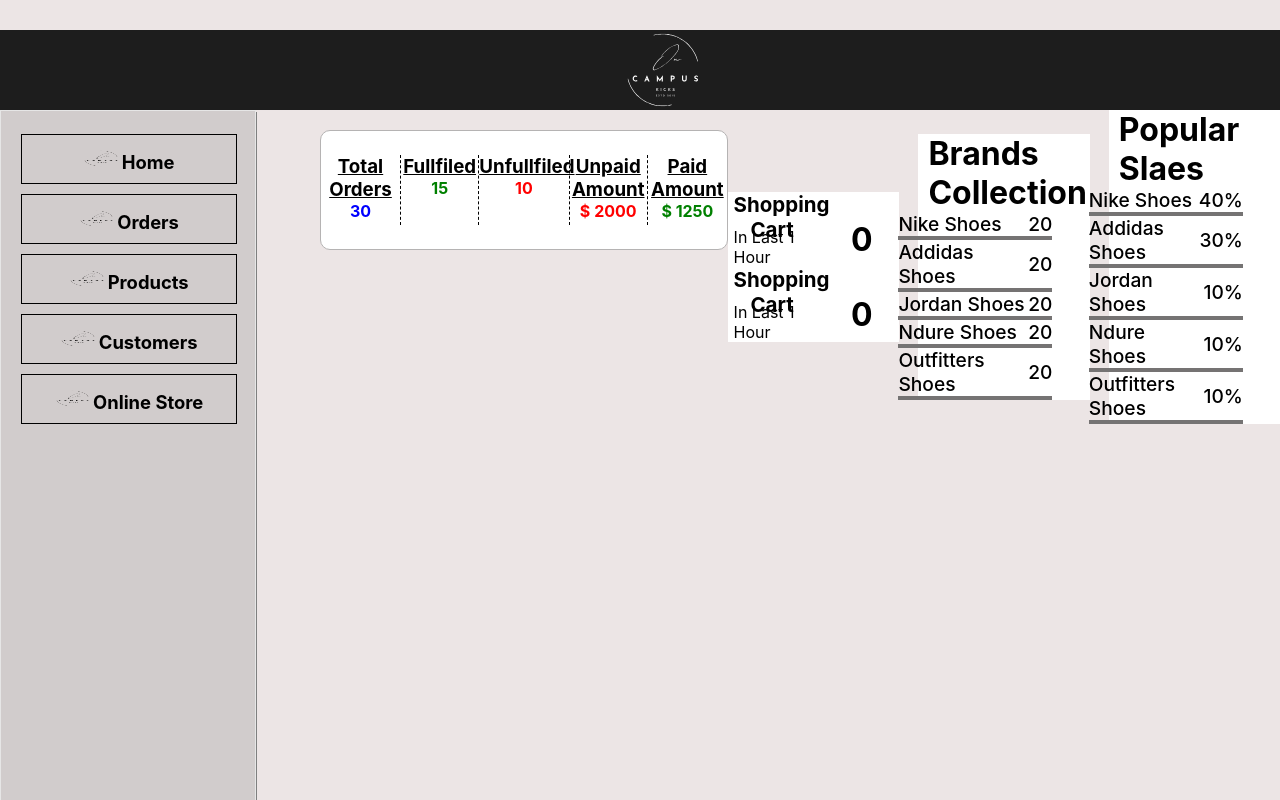
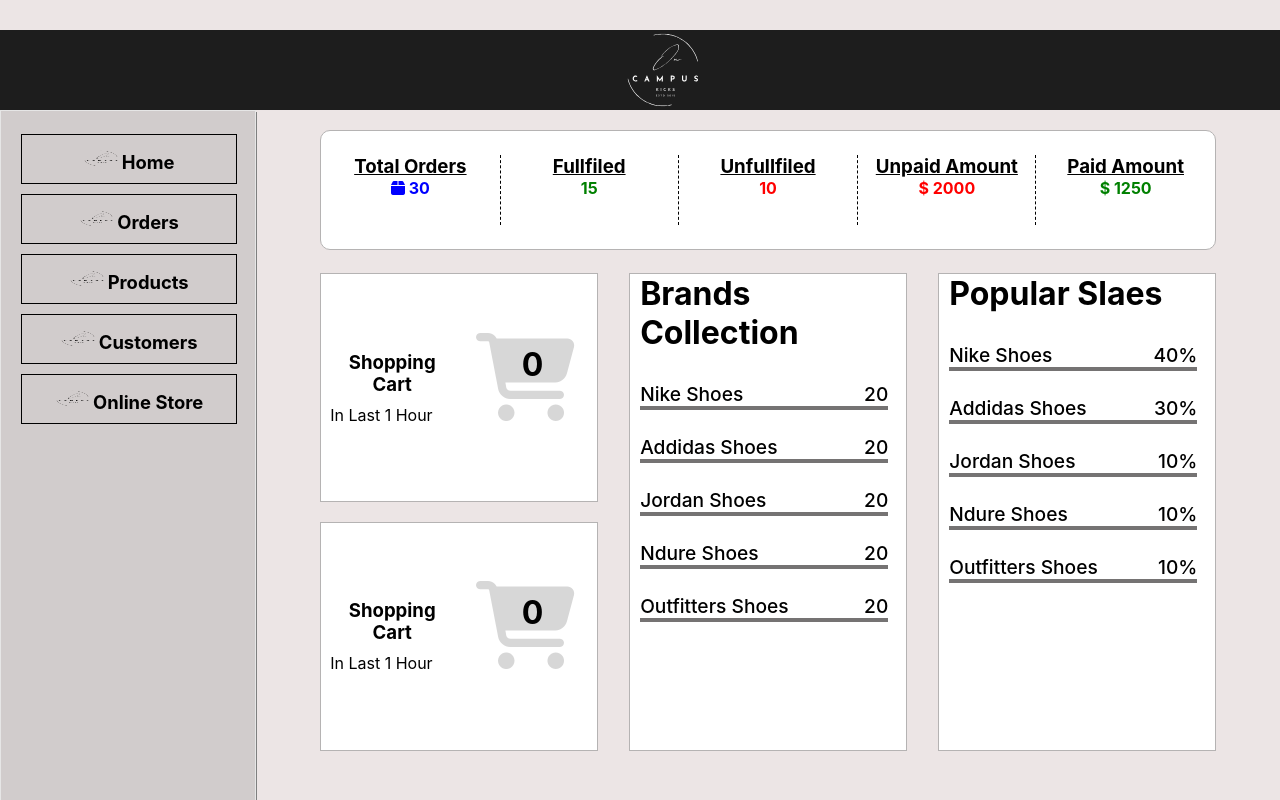
Before and after one commit to zShan98/shoe-store-app, a React (Create React App) app in the folder project/: page / in a window 1280 px wide. Built offline with nearby package versions, Linux system fonts and the light colour scheme.

Commit message:
Admin dashboard changed
works on admin dash board that will route on home option

```diff
--- a/project/public/index.html
+++ b/project/public/index.html
@@ -24,6 +24,13 @@
       work correctly both with client-side routing and a non-root public URL.
       Learn how to configure a non-root public URL by running `npm run build`.
     -->
+    <link
+      rel="stylesheet"
+      href="https://cdnjs.cloudflare.com/ajax/libs/font-awesome/6.4.2/css/all.min.css"
+      integrity="sha512-z3gLpd7yknf1YoNbCzqRKc4qyor8gaKU1qmn+CShxbuBusANI9QpRohGBreCFkKxLhei6S9CQXFEbbKuqLg0DA=="
+      crossorigin="anonymous"
+      referrerpolicy="no-referrer"
+    />
     <title>React App</title>
   </head>
   <body>
--- a/project/src/App.css
+++ b/project/src/App.css
@@ -555,20 +555,27 @@
   /* Admin.jsx component */
 
   /* Admin div 1 css */
+  .order{
+    width: 100%;
+  }
 
   .Admin_flex{
-    height: 100%;
-    width: 95%;
+    height: 63vh;
+    width: 70%;
+    margin-left: 25%;
+    margin-top: 20px;
     display: flex;
     justify-content: space-between;
     align-items: center;
     flex-wrap: wrap;
+    overflow: hidden;
   }
 
   .Admin_flexdiv{
     background-color: rgb(255, 255, 255);
-    height: 100%;
+    height: 95%;
     width: 31%;
+    margin-bottom: 20px;
   }
 
   .Admin_flexdiv_1{
@@ -584,12 +591,11 @@
     background-color: rgb(255, 255, 255);
     height: 48%;
     width: 100%;
-  }
-
-  .Afd1-child{
     display: flex;
     justify-content: space-evenly;
     align-items: center;
+    border: 1px solid rgb(181, 179, 179);
+
   }
 
   .Afd1-child div{
@@ -600,7 +606,7 @@
   }
   .Afd1-child div h1{
     position: relative;
-    top: 10px;
+    top: -10px;
     left: 7px;
   }
 
@@ -610,14 +616,20 @@
     margin-top: -70px;
   }
   .Afd1-child div p{
-    margin-top: -15px;
     text-align: left;
   }
   .Afd1-child div h3{
-    font-size: 20.5px;
+    font-size: 18.6px;
+    margin-bottom: 10px;
   }
 
   /* Admin div2 css */
+
+  .Admin_flexdiv_2{
+    overflow: hidden;
+    border: 1px solid rgb(181, 179, 179);
+
+  }
 
   .Admin_flexdiv_2 h1{
     padding-left: 10px;
@@ -627,13 +639,15 @@
     list-style: none;
     font-size: 1.2rem;
     width: 90%;
+    margin-left: 10px;
+    margin-top: 30px;
   }
 
   .Admin_flexdiv_2 ul li{
     display: flex;
+    margin-top: 25px;
     justify-content: space-between;
     align-items: center;
-    margin-left: -20px;
     border-bottom: 0.3rem solid rgb(117, 115, 115);
     font-weight: 500;
     animation: Loading 5s forwards;
--- a/project/src/components/Admin.jsx
+++ b/project/src/components/Admin.jsx
@@ -4,6 +4,7 @@
 export const Admin = () => {
   return (
     <>
+      <div className="order">
         <Orders_Info />
         <div className="Admin_flex">
           <div className="Admin_flexdiv Admin_flexdiv_1">
@@ -84,6 +85,7 @@
             </ul>
           </div>
         </div>
+      </div>
     </>
   );
 };
--- a/project/src/components/Orders_Info.js
+++ b/project/src/components/Orders_Info.js
@@ -7,7 +7,7 @@
         <div className="flex_div">
           <h3>Total Orders</h3>
           <h4 style={{ color: "blue" }}>
-            <i className="fa-solid fa-box"></i>30
+            <i className="fa-solid fa-box"></i> 30
           </h4>
         </div>
         <div className="flex_div">
```
Lines whose indentation alone changed are shown as unchanged.
